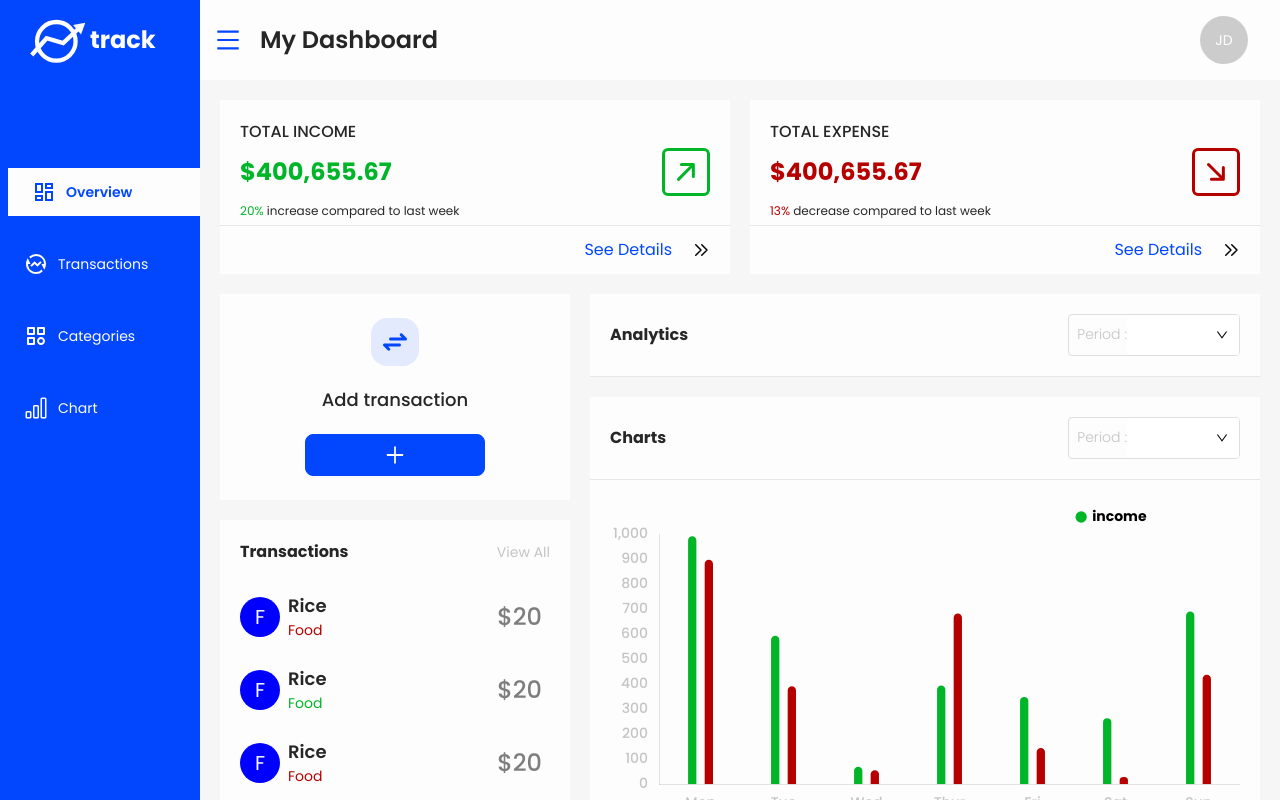
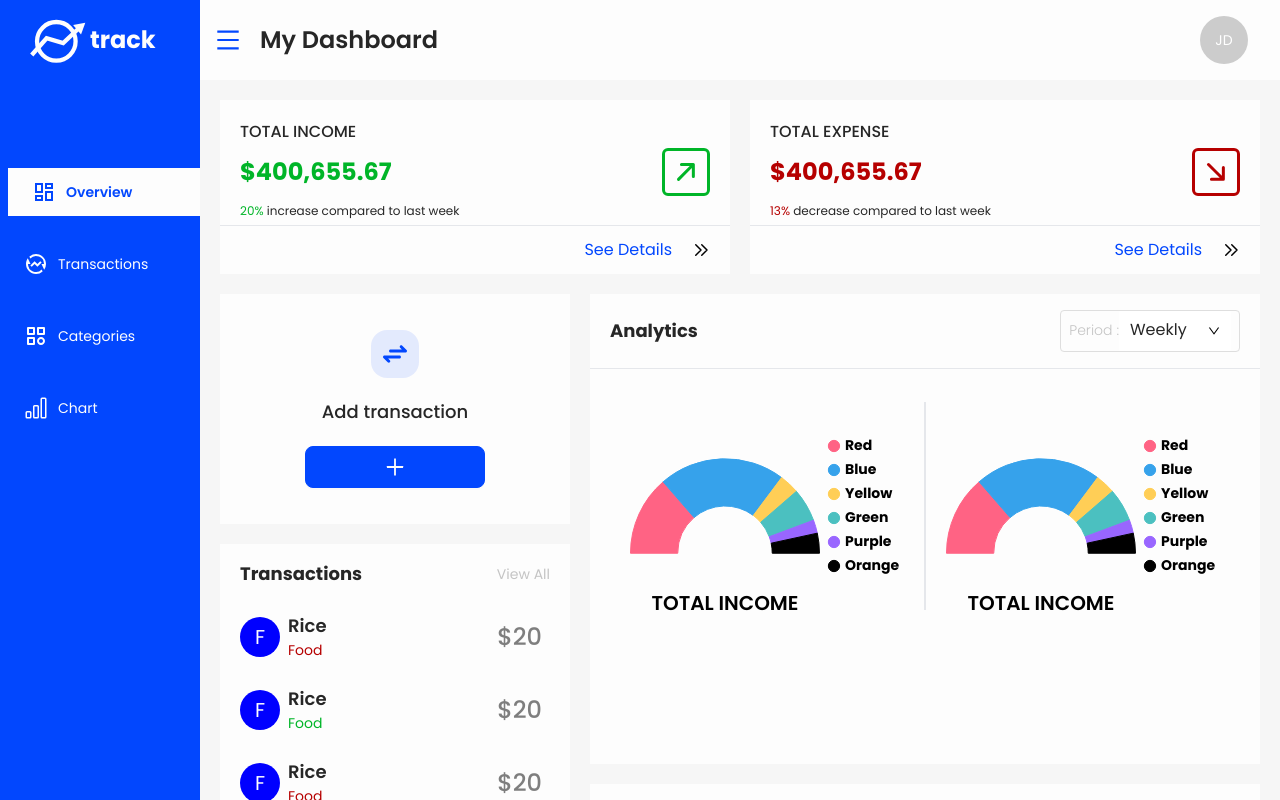
Before and after one commit to KodingNYoung/Track, a React (Create React App) app: page /dashboard in a window 1280 px wide. Built offline with nearby package versions, Linux system fonts and the light colour scheme.

Commit message:
done with the overview page

```diff
--- a/src/assets/css/charts.css
+++ b/src/assets/css/charts.css
@@ -1,12 +1,13 @@
 .chart-container {
-  @apply max-w-full overflow-auto;
+  @apply max-w-full overflow-auto md:m-5;
 }
 
-.chart-container .chart {
-  @apply md:m-5;
+.chart-container canvas {
+  width: 100% !important;
+  max-height: 400px !important;
 }
 
-.chart-container .chart canvas {
-  @apply w-full;
-  width: 100% !important;
+.chart-container.doughnut {
+  @apply m-0;
+  max-width: 450px;
 }
--- a/src/assets/css/dashboard.css
+++ b/src/assets/css/dashboard.css
@@ -3,7 +3,7 @@
 }
 
 .dashboard-layout .sidebar {
-  @apply overflow-hidden h-screen fixed left-0 top-0 bottom-0 z-10;
+  @apply overflow-hidden h-screen;
   background-color: #0247fe;
 }
 
@@ -41,16 +41,14 @@
 
 .dashboard-layout .page-content-layout {
   @apply transition-all duration-200 grid;
-  margin-left: 200px;
   -ms-grid-rows: 80px auto;
       grid-template-rows: 80px auto;
 }
 
 .dashboard-layout .page-content-layout .admin-header {
-  @apply py-0 pl-4 pr-4 md:pr-8  h-20 flex justify-between items-center fixed z-10 transition-all duration-200;
+  @apply py-0 pl-4 pr-4 md:pr-8  h-20 flex justify-between items-center  z-10 transition-all duration-200 w-full;
   background-color: #fdfdfd;
   color: #0247fe;
-  width: calc(100% - 200px);
 }
 
 .dashboard-layout .page-content-layout .admin-header .trigger-container {
@@ -70,22 +68,21 @@
 }
 
 .dashboard-layout .page-content-layout main.site-layout-background {
-  @apply p-5 overflow-y-auto h-screen mt-20;
+  @apply overflow-y-auto;
   background-color: #f6f6f6;
   height: calc(100vh - 80px);
 }
 
-.dashboard-layout.collapsed .page-content-layout {
-  @apply ml-20;
-}
-
 .dashboard-layout.collapsed .page-content-layout .admin-header {
-  width: calc(100% - 80px);
+  width: 100%;
 }
 
 .dashboard-layout.small-screen .sidebar {
   width: 0 !important;
   min-width: 0 !important;
+  -webkit-box-flex: unset !important;
+      -ms-flex: unset !important;
+          flex: unset !important;
 }
 
 .dashboard-layout.small-screen .page-content-layout {
@@ -99,11 +96,6 @@
 .dashboard-layout.small-screen.collapsed .sidebar {
   width: 80px !important;
   min-width: 80px !important;
-}
-
-.dashboard-layout.small-screen.collapsed .page-content-layout .admin-header {
-  @apply ml-20;
-  width: calc(100% - 80px);
 }
 
 .user-menu {
--- a/src/assets/css/input.css
+++ b/src/assets/css/input.css
@@ -1,37 +1,34 @@
-.select-field {
-  @apply border rounded pl-2 transition-all duration-300;
+.customized-select-field {
+  @apply border rounded px-2 transition-all duration-300;
   border-color: #dedede;
 }
 
-.select-field .label {
+.customized-select-field .label {
   @apply font-light transition-all duration-300;
   color: #c4c4c4;
 }
 
-.select-field .ant-select {
+.customized-select-field .ant-select {
   @apply w-28;
 }
 
-.select-field .ant-select .ant-select-selector {
+.customized-select-field .ant-select .ant-select-selector {
   @apply justify-center border-0;
+  height: unset;
 }
 
-.select-field .ant-select .ant-select-arrow {
+.customized-select-field .ant-select .ant-select-arrow {
   color: #000;
 }
 
-.select-field .ant-select:hover .ant-select-selector {
+.customized-select-field .ant-select:hover .ant-select-selector {
   @apply border-0;
 }
 
-.select-field .ant-select.ant-select-focused:not(.ant-select-disabled).ant-select:not(.ant-select-customize-input) .ant-select-selector {
+.customized-select-field .ant-select.ant-select-focused:not(.ant-select-disabled).ant-select:not(.ant-select-customize-input) .ant-select-selector {
   @apply border-0 shadow-none;
 }
 
-.select-field.active, .select-field:hover {
+.customized-select-field.active, .customized-select-field:hover {
   border-color: #0247fe;
 }
-
-.select-field.active .label, .select-field:hover .label {
-  color: #000;
-}
--- a/src/assets/css/overview.css
+++ b/src/assets/css/overview.css
@@ -1,3 +1,7 @@
+.overview {
+  @apply p-5;
+}
+
 .overview .overview-header-cards {
   @apply grid grid-cols-1 md:gap-5 md:grid-cols-2;
 }
@@ -45,87 +49,108 @@
 }
 
 .overview .overview-main-content {
-  @apply grid gap-5 grid-cols-1;
+  @apply grid gap-5 grid-cols-1 h-full;
 }
 
-.overview .overview-main-content .add-transactions {
+.overview .overview-main-content .transactions-section {
+  @apply max-h-full h-full grid;
+  -ms-grid-rows: 250px auto;
+      grid-template-rows: 250px auto;
+}
+
+.overview .overview-main-content .transactions-section .add-transactions {
   @apply p-6 mb-5 flex items-center justify-center flex-col text-lg font-medium;
 }
 
-.overview .overview-main-content .add-transactions .icon {
+.overview .overview-main-content .transactions-section .add-transactions .icon {
   @apply text-4xl rounded-2xl w-12 h-12 flex justify-center items-center;
   background-color: #0046ff1a;
   color: #0247fe;
 }
 
-.overview .overview-main-content .add-transactions .text {
+.overview .overview-main-content .transactions-section .add-transactions .text {
   @apply my-5;
 }
 
-.overview .overview-main-content .add-transactions .add-btn {
+.overview .overview-main-content .transactions-section .add-transactions .add-btn {
   @apply flex items-center justify-center text-2xl p-2 rounded-lg;
   max-width: 180px;
 }
 
-.overview .overview-main-content .transactions {
-  @apply mb-0;
-}
-
-.overview .overview-main-content .transactions header.card-header {
+.overview .overview-main-content .transactions-section .transactions header.card-header {
   @apply border-0;
 }
 
-.overview .overview-main-content .transactions header.card-header a {
+.overview .overview-main-content .transactions-section .transactions header.card-header a {
   @apply capitalize;
   color: #c4c4c4;
 }
 
-.overview .overview-main-content .transactions .transaction-list-container {
-  @apply max-h-96 h-full overflow-y-auto;
+.overview .overview-main-content .transactions-section .transactions .transaction-list-container {
+  @apply h-full overflow-y-auto;
+  max-height: 400px;
 }
 
-.overview .overview-main-content .transactions .transaction-list-container .transaction-list .transaction {
+.overview .overview-main-content .transactions-section .transactions .transaction-list-container .transaction-list .transaction {
   @apply flex justify-start items-center px-5 py-2 mb-2;
 }
 
-.overview .overview-main-content .transactions .transaction-list-container .transaction-list .transaction .ant-avatar {
+.overview .overview-main-content .transactions-section .transactions .transaction-list-container .transaction-list .transaction .ant-avatar {
   @apply h-10 w-10 text-xl flex justify-center items-center;
   min-width: 40px;
 }
 
-.overview .overview-main-content .transactions .transaction-list-container .transaction-list .transaction .transaction-details {
+.overview .overview-main-content .transactions-section .transactions .transaction-list-container .transaction-list .transaction .transaction-details {
   @apply flex justify-between items-center w-full mx-2;
 }
 
-.overview .overview-main-content .transactions .transaction-list-container .transaction-list .transaction .transaction-details h4.name {
+.overview .overview-main-content .transactions-section .transactions .transaction-list-container .transaction-list .transaction .transaction-details h4.name {
   @apply text-lg font-semibold;
 }
 
-.overview .overview-main-content .transactions .transaction-list-container .transaction-list .transaction .transaction-details span.transaction-type {
+.overview .overview-main-content .transactions-section .transactions .transaction-list-container .transaction-list .transaction .transaction-details span.transaction-type {
   @apply text-sm;
 }
 
-.overview .overview-main-content .transactions .transaction-list-container .transaction-list .transaction .transaction-details span.transaction-type.credit {
+.overview .overview-main-content .transactions-section .transactions .transaction-list-container .transaction-list .transaction .transaction-details span.transaction-type.credit {
   color: #00b528;
 }
 
-.overview .overview-main-content .transactions .transaction-list-container .transaction-list .transaction .transaction-details span.transaction-type.debit {
+.overview .overview-main-content .transactions-section .transactions .transaction-list-container .transaction-list .transaction .transaction-details span.transaction-type.debit {
   color: #b60000;
 }
 
-.overview .overview-main-content .transactions .transaction-list-container .transaction-list .transaction .transaction-details span.price {
+.overview .overview-main-content .transactions-section .transactions .transaction-list-container .transaction-list .transaction .transaction-details span.price {
   @apply text-2xl font-medium;
   color: #00000080;
 }
 
 .overview .overview-main-content .analytics-charts {
-  @apply w-full;
+  @apply w-full grid;
+}
+
+.overview .overview-main-content .analytics-charts .charts {
+  @apply mx-5 flex justify-center items-center flex-col xl:flex-row;
+}
+
+.overview .overview-main-content .analytics-charts .charts .chart {
+  @apply mx-5 w-11/12 flex justify-center;
+  min-width: 250px;
+}
+
+.overview .overview-main-content .analytics-charts .charts .divider {
+  @apply xl:h-52 border xl:w-px h-px w-60;
 }
 
 @media screen and (min-width: 768px) {
   .overview .overview-main-content {
     -ms-grid-columns: 350px auto;
         grid-template-columns: 350px auto;
+    -ms-grid-rows: 1fr;
+        grid-template-rows: 1fr;
+  }
+  .overview .overview-main-content .transactions-section .transactions .transaction-list-container {
+    max-height: unset;
   }
 }
 
@@ -134,9 +159,9 @@
 }
 
 .overview .overview-card header.card-header {
-  @apply flex justify-between items-center p-5 border-b;
+  @apply flex justify-end items-center p-5 py-4 border-b;
 }
 
 .overview .overview-card header.card-header h3 {
-  @apply text-base font-bold;
+  @apply text-lg font-bold mr-auto;
 }
--- a/src/assets/sass/charts.scss
+++ b/src/assets/sass/charts.scss
@@ -1,12 +1,13 @@
 @import "base";
 
 .chart-container {
-  @apply max-w-full overflow-auto;
-  .chart {
-    @apply md:m-5;
-    canvas {
-      @apply w-full;
-      width: 100% !important;
-    }
+  @apply max-w-full overflow-auto md:m-5;
+  canvas {
+    width: 100% !important;
+    max-height: 400px !important;
+  }
+  &.doughnut {
+    @apply m-0;
+    max-width: 450px;
   }
 }
--- a/src/assets/sass/dashboard.scss
+++ b/src/assets/sass/dashboard.scss
@@ -3,7 +3,7 @@
 .dashboard-layout {
   @apply min-h-screen;
   .sidebar {
-    @apply overflow-hidden h-screen fixed left-0 top-0 bottom-0 z-10;
+    @apply overflow-hidden h-screen;
     background-color: $primary-color;
     .menu {
       @apply py-16 px-0 border-0;
@@ -32,16 +32,13 @@
       }
     }
   }
-
   .page-content-layout {
     @apply transition-all duration-200 grid;
-    margin-left: 200px;
     grid-template-rows: 80px auto;
     .admin-header {
-      @apply py-0 pl-4 pr-4 md:pr-8  h-20 flex justify-between items-center fixed z-10 transition-all duration-200;
+      @apply py-0 pl-4 pr-4 md:pr-8  h-20 flex justify-between items-center  z-10 transition-all duration-200 w-full;
       background-color: $text-white;
       color: $primary-color;
-      width: calc(100% - 200px);
       .trigger-container {
         @apply flex justify-start items-center;
         .trigger {
@@ -57,16 +54,15 @@
     }
 
     main.site-layout-background {
-      @apply p-5 overflow-y-auto h-screen mt-20;
+      @apply overflow-y-auto;
       background-color: $layout-bg;
       height: calc(100vh - 80px);
     }
   }
   &.collapsed {
     .page-content-layout {
-      @apply ml-20;
       .admin-header {
-        width: calc(100% - 80px);
+        width: 100%;
       }
     }
   }
@@ -74,6 +70,7 @@
     .sidebar {
       width: 0 !important;
       min-width: 0 !important;
+      flex: unset !important;
     }
     .page-content-layout {
       @apply ml-0;
@@ -85,12 +82,6 @@
       .sidebar {
         width: 80px !important;
         min-width: 80px !important;
-      }
-      .page-content-layout {
-        .admin-header {
-          @apply ml-20;
-          width: calc(100% - 80px);
-        }
       }
     }
   }
--- a/src/assets/sass/input.scss
+++ b/src/assets/sass/input.scss
@@ -1,7 +1,7 @@
 @import "base";
 
-.select-field {
-  @apply border rounded pl-2 transition-all duration-300;
+.customized-select-field {
+  @apply border rounded px-2 transition-all duration-300;
   border-color: lighten($border-gray, 10%);
   .label {
     @apply font-light transition-all duration-300;
@@ -11,6 +11,7 @@
     @apply w-28;
     .ant-select-selector {
       @apply justify-center border-0;
+      height: unset;
     }
     .ant-select-arrow {
       color: $black;
@@ -28,8 +29,5 @@
   &.active,
   &:hover {
     border-color: $primary-color;
-    .label {
-      color: $black;
-    }
   }
 }
--- a/src/assets/sass/overview.scss
+++ b/src/assets/sass/overview.scss
@@ -1,6 +1,7 @@
 @import "base";
 
 .overview {
+  @apply p-5;
   .overview-header-cards {
     @apply grid grid-cols-1 md:gap-5 md:grid-cols-2;
     .overview-header-card {
@@ -39,7 +40,10 @@
     }
   }
   .overview-main-content {
-    @apply grid gap-5 grid-cols-1;
+    @apply grid gap-5 grid-cols-1 h-full;
+    .transactions-section {
+      @apply max-h-full h-full grid;
+      grid-template-rows: 250px auto;
       .add-transactions {
         @apply p-6 mb-5 flex items-center justify-center flex-col text-lg font-medium;
         .icon {
@@ -56,7 +60,6 @@
         }
       }
       .transactions {
-      @apply mb-0;
         header.card-header {
           @apply border-0;
           a {
@@ -65,7 +68,8 @@
           }
         }
         .transaction-list-container {
-        @apply max-h-96 h-full overflow-y-auto;
+          @apply h-full overflow-y-auto;
+          max-height: 400px;
           .transaction-list {
             .transaction {
               @apply flex justify-start items-center px-5 py-2 mb-2;
@@ -96,19 +100,38 @@
           }
         }
       }
+    }
     .analytics-charts {
-      @apply w-full;
+      @apply w-full grid;
+      .charts {
+        @apply mx-5 flex justify-center items-center flex-col xl:flex-row;
+        .chart {
+          @apply mx-5 w-11/12 flex justify-center;
+          min-width: 250px;
+        }
+        .divider {
+          @apply xl:h-52 border xl:w-px h-px w-60;
+        }
+      }
     }
     @media screen and (min-width: 768px) {
       grid-template-columns: 350px auto;
+      grid-template-rows: 1fr;
+      .transactions-section {
+        .transactions {
+          .transaction-list-container {
+            max-height: unset;
+          }
+        }
+      }
     }
   }
   .overview-card {
     @apply transition-all duration-300 mb-5;
     header.card-header {
-      @apply flex justify-between items-center p-5 border-b;
+      @apply flex justify-end items-center p-5 py-4 border-b;
       h3 {
-        @apply text-base font-bold;
+        @apply text-lg font-bold mr-auto;
       }
     }
   }
--- a/src/components/Charts/Charts.js
+++ b/src/components/Charts/Charts.js
@@ -7,12 +7,14 @@ import {
   BarElement,
   Title,
   Tooltip,
-  Legend
+  Legend,
+  ArcElement
 } from "chart.js";
-import { Bar } from "react-chartjs-2";
+import { Bar, Doughnut } from "react-chartjs-2";
 
 // css
 import "../../assets/css/charts.css";
+import { Container } from "postcss";
 
 // registering components
 ChartJS.register(
@@ -21,9 +23,12 @@ ChartJS.register(
   BarElement,
   Title,
   Tooltip,
-  Legend
+  Legend,
+  ArcElement
 );
 
+export const BarChart = props => {
+  const { data } = props;
   const options = {
     responsive: true,
     plugins: {
@@ -33,7 +38,7 @@ const options = {
         labels: {
           pointStyle: "circle",
           usePointStyle: true,
-        padding: 10,
+          padding: 25,
           font: {
             family: "'Poppins', sans-serif",
             size: 14,
@@ -77,20 +82,15 @@ const options = {
     borderRadius: 10,
     barPercentage: 0.5
   };
-
-export const BarChart = props => {
-  const { data } = props;
-  console.log(data);
   const datasets = Object.keys(data.data).map(type => {
     return {
       label: type,
       data: data.data[type],
-      backgroundColor: type === "income" ? "#00b528" : "#b60000"
+      backgroundColor: type === "income" ? "#00b528" : "#FC0404"
     };
   });
   return (
     <div className="chart-container">
-      <div className="chart">
       <Bar
         data={{
           labels: data.labels,
@@ -99,6 +99,76 @@ export const BarChart = props => {
         options={options}
       />
     </div>
+  );
+};
+
+export const DoughnutChart = props => {
+  const data = {
+    labels: ["Red", "Blue", "Yellow", "Green", "Purple", "Orange"],
+    datasets: [
+      {
+        label: "# of Votes",
+        data: [12, 19, 3, 5, 2, 3],
+        backgroundColor: [
+          "rgba(255, 99, 132,1)",
+          "rgba(54, 162, 235, 1)",
+          "rgba(255, 206, 86, 1)",
+          "rgba(75, 192, 192, 1)",
+          "rgba(153, 102, 255, 1)",
+          "rgba(0, 0, 0, 1)"
+        ],
+        borderColor: [
+          "rgba(255, 99, 132, 1)",
+          "rgba(54, 162, 235, 1)",
+          "rgba(255, 206, 86, 1)",
+          "rgba(75, 192, 192, 1)",
+          "rgba(153, 102, 255, 1)",
+          "rgba(0, 0, 0, 1)"
+        ],
+        borderWidth: 1,
+        circumference: 180,
+        rotation: -90
+      }
+    ]
+  };
+  const options = {
+    plugins: {
+      legend: {
+        position: "right",
+        align: "middle",
+        labels: {
+          pointStyle: "circle",
+          usePointStyle: true,
+          color: "#000",
+          boxWidth: 8,
+          boxHeight: 8,
+          font: {
+            family: "'Poppins', sans-serif",
+            size: 14,
+            weight: "700"
+          }
+        }
+      },
+      title: {
+        display: true,
+        text: "TOTAL INCOME",
+        position: "bottom",
+        color: "#000",
+        font: {
+          family: "'Poppins', sans-serif",
+          size: 20,
+          weight: "600"
+        },
+        padding: {
+          top: -50
+        },
+        fullSize: false
+      }
+    }
+  };
+  return (
+    <div className="chart-container doughnut">
+      <Doughnut data={data} options={options} />
     </div>
   );
 };
--- a/src/components/Inputs/InputFields.js
+++ b/src/components/Inputs/InputFields.js
@@ -1,6 +1,5 @@
 import React, { useState } from "react";
-import { Input } from "antd";
-import { Select } from "antd";
+import { Input, DatePicker, Select } from "antd";
 
 import "../../assets/css/input.css";
 
@@ -25,8 +24,8 @@ export const PasswordField = props => {
     </div>
   );
 };
-export const SelectField = props => {
-  const { options, label, defaultValue, handleChange } = props;
+export const CustomizedSelectField = props => {
+  const { options, label, defaultValue, handleChange, value } = props;
   const [active, setActive] = useState(false);
 
   const handleFocus = () => {
@@ -37,14 +36,14 @@ export const SelectField = props => {
   };
 
   return (
-    <span className={`select-field${active ? " active" : ""}`}>
+    <span className={`customized-select-field${active ? " active" : ""}`}>
       <span className="label">{label} :</span>
       <Select
         size="large"
         onFocus={handleFocus}
         onBlur={handleBlur}
         onChange={handleChange}
-        defaultValue={defaultValue}
+        value={value}
       >
         {options?.map(option => (
           <Option value={option.value} key={option.value}>
@@ -52,6 +51,16 @@ export const SelectField = props => {
           </Option>
         ))}
       </Select>
+    </span>
+  );
+};
+
+export const DateField = props => {
+  const { type, onChange, className } = props;
+
+  return (
+    <span className={`date-field ${className}`}>
+      <DatePicker onChange={onChange} picker={type} size="large" />
     </span>
   );
 };
--- a/src/data.js
+++ b/src/data.js
@@ -1,5 +1,5 @@
 export const barChartData = {
-  yearly: {
+  year: {
     labels: [
       "Jan",
       "Feb",
@@ -23,7 +23,7 @@ export const barChartData = {
       ]
     }
   },
-  weekly: {
+  week: {
     labels: ["Mon", "Tue", "Wed", "Thur", "Fri", "Sat", "Sun"],
     data: {
       income: [991, 593, 70, 394, 349, 264, 690],
--- a/src/views/dashboard/Overview.js
+++ b/src/views/dashboard/Overview.js
@@ -5,9 +5,12 @@ import { Avatar } from "antd";
 
 // core component
 import CardComponent from "../../components/Cards/CardComponent";
-import { BarChart } from "../../components/Charts/Charts";
+import { BarChart, DoughnutChart } from "../../components/Charts/Charts";
 import { PrimaryButton } from "../../components/Buttons/Buttons";
-import { SelectField } from "../../components/Inputs/InputFields";
+import {
+  CustomizedSelectField,
+  DateField
+} from "../../components/Inputs/InputFields";
 import { barChartData } from "../../data";
 
 // css and icons
@@ -23,8 +26,8 @@ import "../../assets/css/overview.css";
 const Overview = props => {
   const { setView } = props;
   const [period, setPeriod] = useState({
-    chart: "weekly",
-    analytics: "weekly"
+    chart: "week",
+    analytics: "week"
   });
   console.log(barChartData[period.chart]);
 
@@ -83,7 +86,7 @@ const Overview = props => {
         </CardComponent>
       </div>
       <div className="overview-main-content">
-        <section className="transactions">
+        <section className="transactions-section">
           <CardComponent className="add-transactions overview-card">
             <span className="icon">
               <CgArrowsExchange />
@@ -288,25 +291,39 @@ const Overview = props => {
           <CardComponent className="overview-card">
             <header className="card-header">
               <h3>Analytics</h3>
-              <SelectField
+              <CustomizedSelectField
                 label="Period"
                 options={[
-                  { value: "weekly", name: "Weekly" },
-                  { value: "monthly", name: "Monthly" }
+                  { value: "week", name: "Weekly" },
+                  { value: "month", name: "Monthly" }
                 ]}
                 value={period?.analytics}
                 handleChange={value => handlePeriodChange("analytics", value)}
               />
             </header>
+            <div className="charts">
+              <div className="income-chart chart">
+                <DoughnutChart />
+              </div>
+              <div className="divider" />
+              <div className="income-chart chart">
+                <DoughnutChart />
+              </div>
+            </div>
           </CardComponent>
           <CardComponent className="overview-card">
             <header className="card-header">
               <h3>Charts</h3>
-              <SelectField
+              <DateField
+                type={period.chart}
+                onChange={console.log}
+                className="date-selector"
+              />
+              <CustomizedSelectField
                 label="Period"
                 options={[
-                  { value: "weekly", name: "Weekly" },
-                  { value: "yearly", name: "Yearly" }
+                  { value: "week", name: "Weekly" },
+                  { value: "year", name: "Yearly" }
                 ]}
                 handleChange={value => handlePeriodChange("chart", value)}
                 value={period?.chart}
```
Lines whose indentation alone changed are shown as unchanged.
